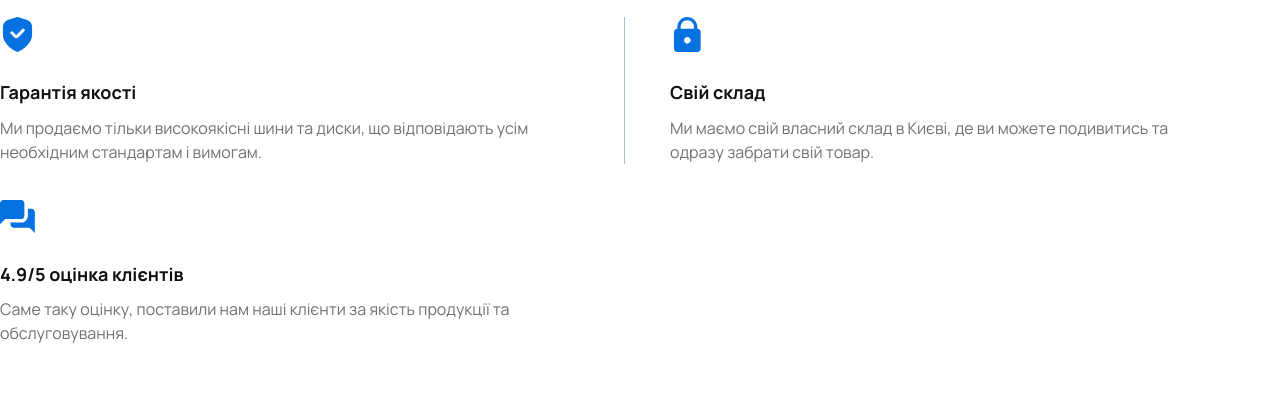
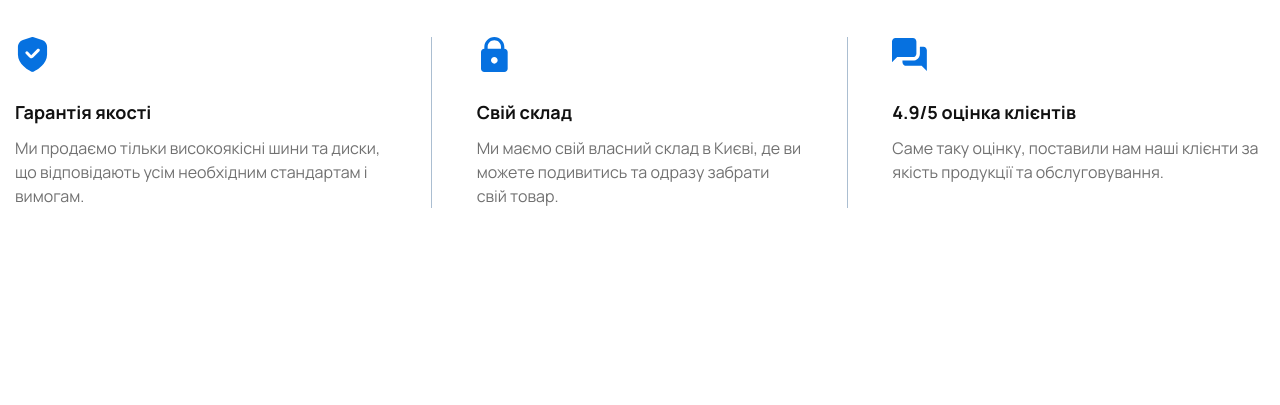
Before and after one commit to vtabashniuk/goauto.ua, a website built with webpack: page src/index.html in a window 1280 px wide. Shown: the part 698-1103 px from the top of the page. After the commit the page ends 966 px from the top, so only its background shows below. Built offline with nearby package versions, Linux system fonts and the light colour scheme.

Commit message:
add styles for desktop to achievment section

```diff
--- a/src/scss/achievments/_achievmentBlock.scss
+++ b/src/scss/achievments/_achievmentBlock.scss
@@ -1,6 +1,4 @@
 .achievment-block {
-  padding: 17px 9px 0 0;
-
   &-title {
     font-size: 18px;
     font-weight: 700;
@@ -25,6 +23,8 @@
   }
 
   @media screen and (min-width: 320px) and (max-width: 767px) {
+    padding: 17px 9px 0 0;
+
     &:not(:last-child) {
       border-bottom: 1px solid $articleSeparatorColor;
       padding: 17px 9px 17px 0;
@@ -35,7 +35,7 @@
     }
   }
 
-  @media screen and (min-width: 768px) {
+  @media screen and (min-width: 768px) and (max-width: 1279px) {
     padding: 0 45px 0 0;
     width: 50%;
 
@@ -46,6 +46,23 @@
     &:nth-child(even) {
       padding-left: 45px;
       padding-right: 52px;
+    }
+  }
+
+  @media screen and (min-width: 1280px) {
+    padding: 0 45px;
+    width: calc(100% / 3);
+
+    &:first-child {
+      padding: 0 44px 0 0;
+    }
+
+    &:last-child {
+      padding: 0 0 0 44px;
+    }
+
+    &:not(:last-child) {
+      border-right: 1px solid $articleSeparatorColor;
     }
   }
 }
--- a/src/scss/achievments/_achievmentBlockContainer.scss
+++ b/src/scss/achievments/_achievmentBlockContainer.scss
@@ -3,9 +3,14 @@
   flex-direction: column;
   margin: 0 auto;
 
-  @media screen and (min-width: 768px) {
+  @media screen and (min-width: 768px) and (max-width: 1279px) {
     flex-flow: row wrap;
     padding-top: 40px;
     row-gap: 35px;
   }
+
+  @media screen and (min-width: 1280px) {
+    flex-flow: row nowrap;
+    padding-top: 40px;
+  }
 }
--- a/src/scss/achievments/_achievmentContainer.scss
+++ b/src/scss/achievments/_achievmentContainer.scss
@@ -16,9 +16,8 @@
   }
 
   @media screen and (min-width: 1280px) {
-    flex-direction: row;
-    gap: 10px;
-    padding: 40px 0 60px;
+    margin: 0 auto;
+    padding: 60px 0;
     width: 1250px;
   }
 }
```
